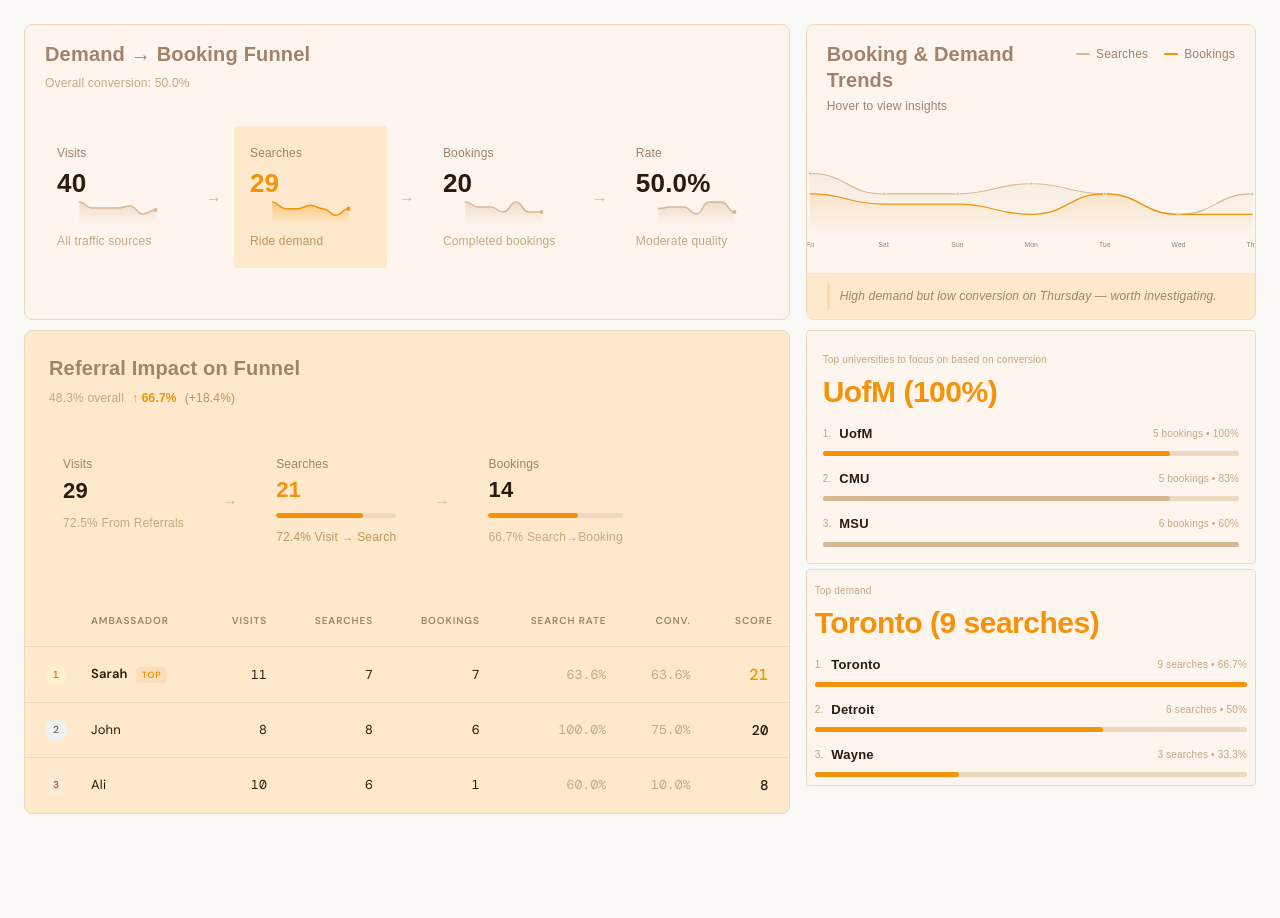
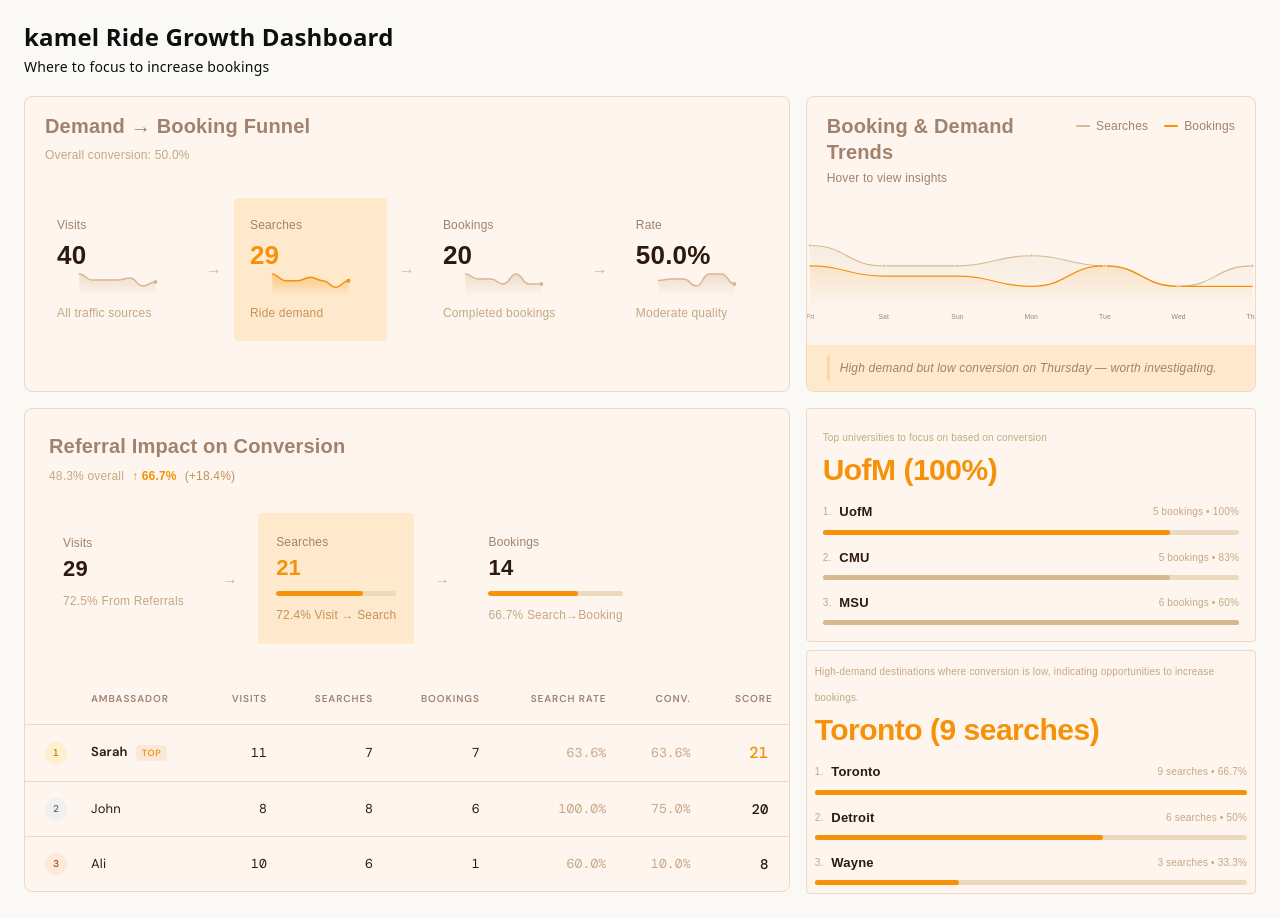
Before and after one commit to AkramMoustafa/kamel-ride-growth-dashboard, a React (Vite) app: page / in a window 1280 px wide. Before the commit the page ends 838 px from the top, so only its background shows below. Built offline with nearby package versions, Linux system fonts and the light colour scheme.

Commit message:
Slight Chnages

```diff
--- a/src/components/PopularDestinationsCard.tsx
+++ b/src/components/PopularDestinationsCard.tsx
@@ -19,7 +19,11 @@ const getBarColor = (d: Destination) => {
 export default function PopularDestinationsCard() {
   const data = getDemandByDestination();
 
-  const sorted = [...data].sort((a, b) => b.unmetDemand - a.unmetDemand);
+  const sorted = [...data].sort((a, b) => {
+  const scoreA = a.unmetDemand * a.count;
+  const scoreB = b.unmetDemand * b.count;
+  return scoreB - scoreA;
+});
   const top = sorted[0];
   const maxCount = Math.max(...sorted.map(d => d.count), 1);
 
@@ -37,18 +41,11 @@ export default function PopularDestinationsCard() {
       }}
     >
       {/* Header */}
-      {/* <div>
-        <div style={text.cardHeader}>Destination Demand</div>
-        <div style={text.hint}>
-          Search demand and conversion by destination
-        </div>
-      </div> */}
 
-      {/* Top destination (simplified) */}
 
 {top && (
   <div style={{ display: "flex", flexDirection: "column", gap: 2 }}>
-    <div style={text.caption}> Top demand</div>
+    <div style={text.caption}> High-demand destinations where conversion is low, indicating opportunities to increase bookings.</div>
     <div style={{ ...text.heading, fontWeight: 700 }}>
       <span style={{ color: colors.orange }}>
       {top.destination} ({top.count} searches)
--- a/src/components/ReferralDashboard.tsx
+++ b/src/components/ReferralDashboard.tsx
@@ -114,7 +114,7 @@ export default function ReferralDashboard() {
 
   return (
     <div style={{
-      background: colors.lightOrange,
+      background: colors.cream,
       borderRadius: radius.xxl,
       border: `1.5px solid ${colors.border}`,
       fontFamily: "'DM Sans', sans-serif",
@@ -132,7 +132,7 @@ export default function ReferralDashboard() {
   }}
 >
   <div>
-    <div style={text.cardHeader}>Referral Impact on Funnel</div>
+    <div style={text.cardHeader}>Referral Impact on Conversion</div>
 {(() => {
   const overallConversion =
     totalVisits ? (totalBookings / totalVisits) * 100 : 0;
--- a/src/pages/Dashboard.tsx
+++ b/src/pages/Dashboard.tsx
@@ -17,36 +17,50 @@ export default function Dashboard() {
         margin: "0 auto",
         display: "flex",
         flexDirection: "column",
-    gap: "10px",              }}
+        gap: "16px", // slightly increased for spacing
+      }}
     >
 
+      {/* ✅ HEADER */}
+      <div>
+        <div style={{ fontSize: 24, color: "#0e0e0e",fontWeight: 700 }}>
+          kamel Ride Growth Dashboard
+        </div>
+        <div style={{ fontSize: 14, color: "#0e0e0e", marginTop: 4 }}>
+          Where to focus to increase bookings
+        </div>
+      </div>
+
+      {/* TOP GRID */}
       <div
         style={{
           display: "grid",
           gridTemplateColumns: "1.7fr 1fr",
           gap: "16px",
-    flexDirection: "column",
           alignItems: "stretch",
         }}
       >
         <MetricsCards />
         <TrendCard />
       </div>
+
+      {/* BOTTOM GRID */}
       <div
         style={{
           display: "grid",
           gridTemplateColumns: "1.7fr 1fr",
           gap: "16px",
-    alignItems: "start", // 👈 was "stretch", now cards only take their natural height
+          alignItems: "start",
         }}
       >
         <ReferralDashboard />
 
-  <div style={{ display: "flex", flexDirection: "column", gap: "5px" }}>
+        <div style={{ display: "flex", flexDirection: "column", gap: "8px" }}>
           <UniversityCard />
           <PopularDestinationsCard />
         </div>
       </div>
+
     </div>
   );
 }
```
Lines whose indentation alone changed are shown as unchanged.
